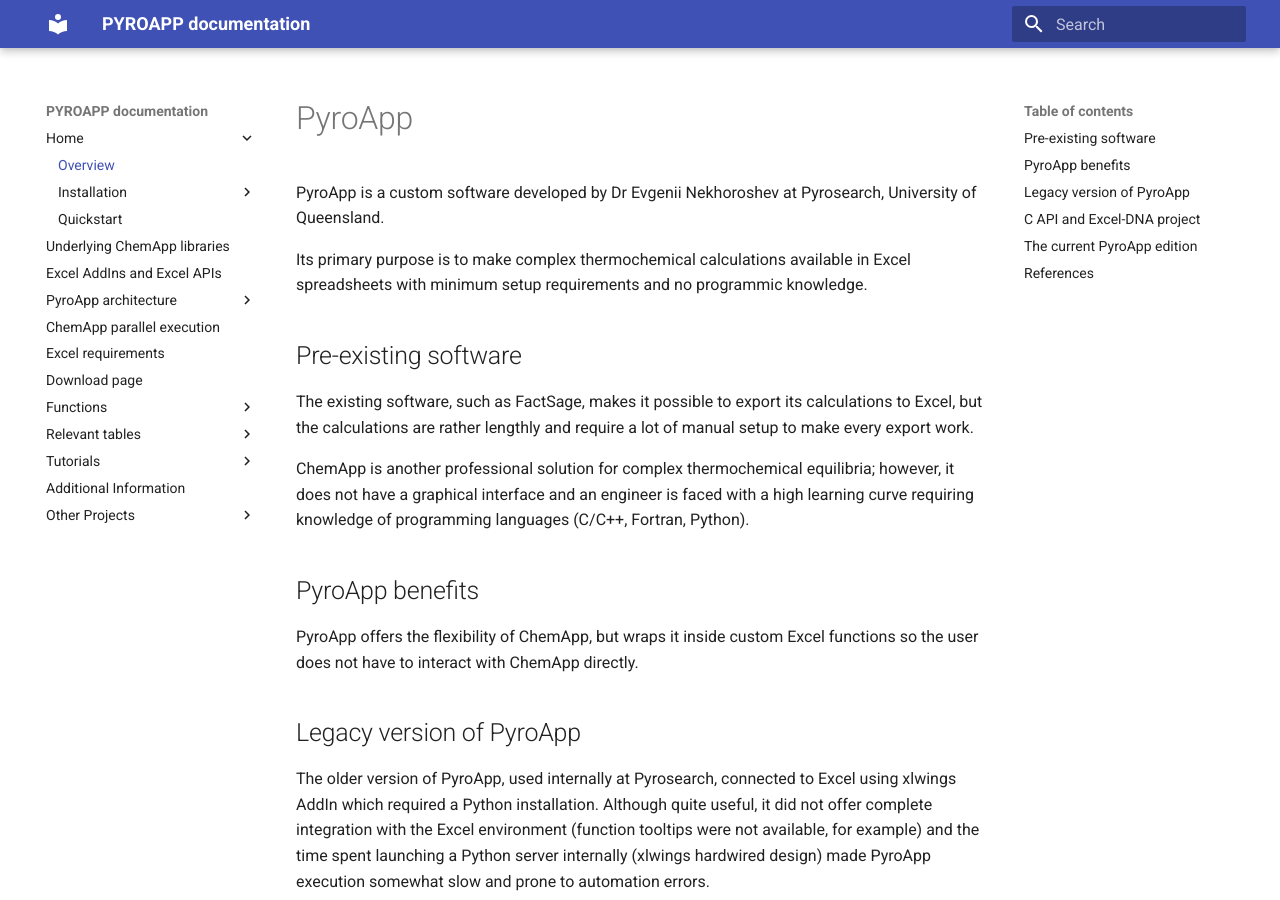
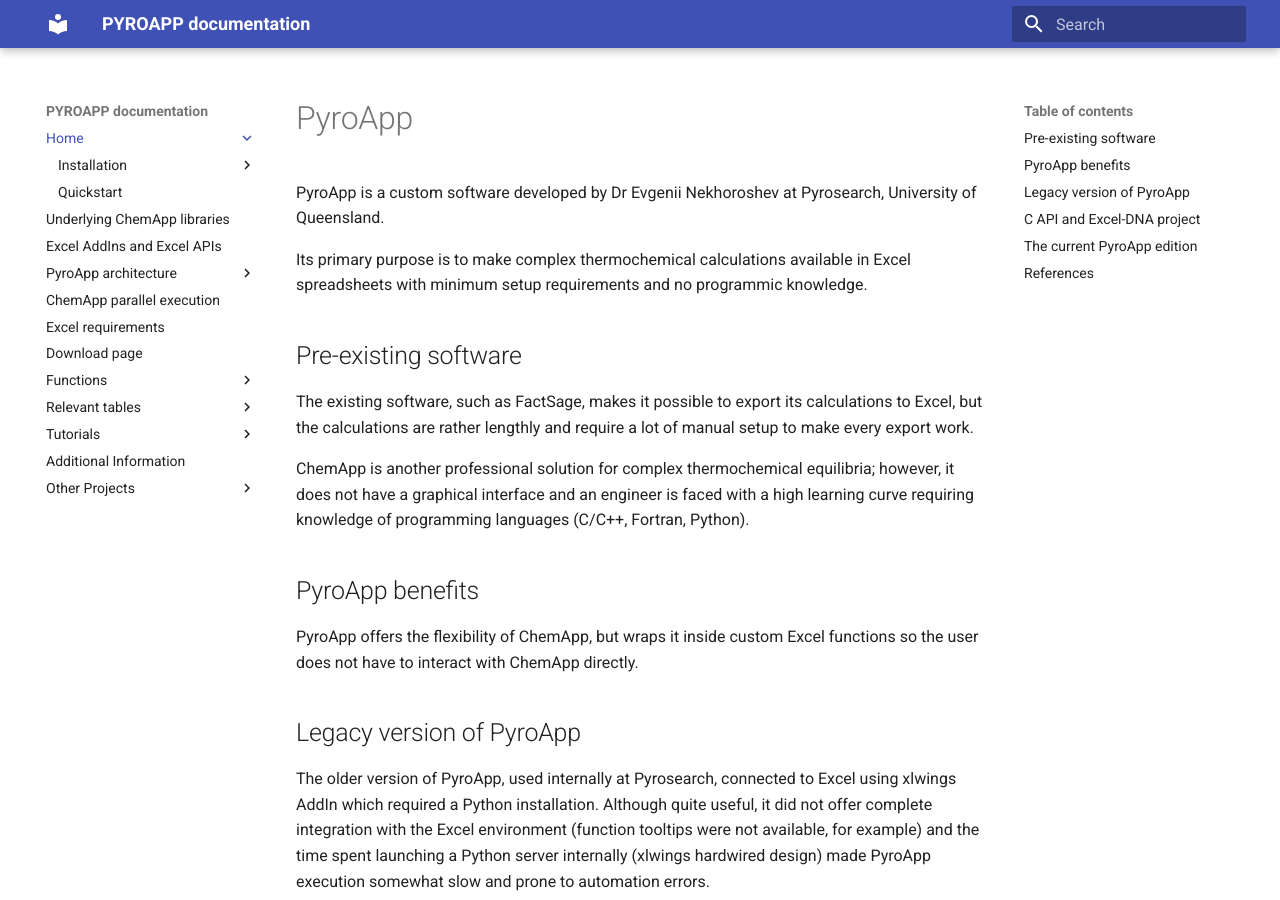
Before and after one commit to evnekdev/pyroapp-docs, an MkDocs documentation site: the page built from docs/index.md, in a window 1280 px wide and 900 px high. Built offline with MkDocs 1.6.1 and Material for MkDocs 9.7.7, drawn with Linux system fonts in a browser that asks for light colours.

Commit message:
Update mkdocs.yml

```diff
--- a/mkdocs.yml
+++ b/mkdocs.yml
@@ -3,9 +3,8 @@
 
 theme:
   name: material
- # features:
- #   - navigation.tabs
- #   - navigation.tabs.sticky
+  features:
+    - navigation.indexes
 
 nav:
   - Home :
```
